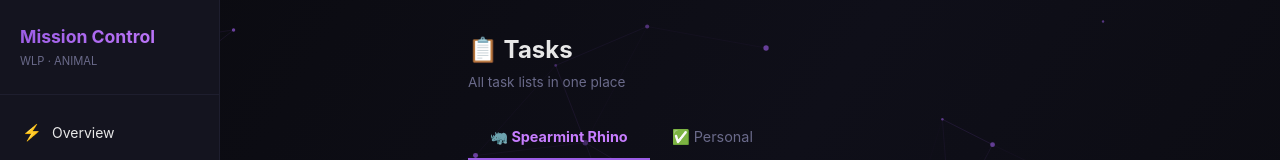
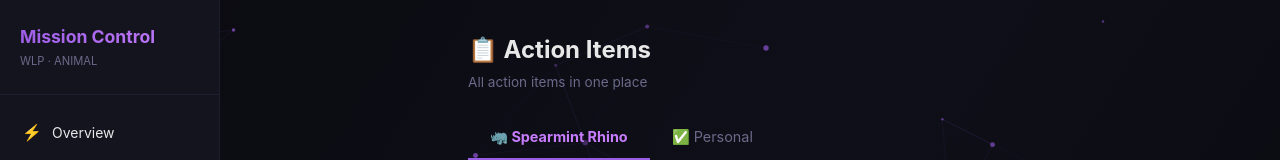
Before and after one commit to Animal71Animal/Mission-Control, a Next.js app: page /tasks in a window 1280 px wide. Shown: the top 160 px of the page. Built offline with nearby package versions, Linux system fonts and the light colour scheme; no server answers.

Commit message:
nav: rename Tasks to Action Items, remove SRB Club Todo nav entry

```diff
--- a/app/data/modules.ts
+++ b/app/data/modules.ts
@@ -17,8 +17,7 @@ export const modules: Module[] = [
   { href: "/content-pipeline", icon: "📱", title: "Content Pipeline", desc: "TikTok, Reels & Shorts management for WLP AI Artists.", status: "active", group: "business" },
   { href: "/calendar", icon: "📅", title: "Calendar", desc: "Gigs, studio sessions, meetings, and deadlines.", status: "active", group: "business" },
   { href: "/srb-tips", icon: "💰", title: "SRB Tips", desc: "Spearmint Rhino tip tracking — monthly totals, top tippers, dancer stats.", status: "active", group: "business" },
-  { href: "/tasks", icon: "📋", title: "Tasks", desc: "All task lists — Spearmint Rhino club operations and personal tasks in one hub.", status: "active", group: "business" },
-  { href: "/spearmint-rhino", icon: "🦏", title: "Spearmint Rhino", desc: "Club operations, equipment status, and venue management.", status: "active", group: "business" },
+  { href: "/tasks", icon: "📋", title: "Action Items", desc: "All action items — SRB club operations and personal tasks in one hub.", status: "active", group: "business" },
   { href: "/agents", icon: "🤖", title: "AI Office", desc: "Live view of AI agents working in the virtual office.", status: "active", group: "business" },
 
 
--- a/app/tasks/page.tsx
+++ b/app/tasks/page.tsx
@@ -15,8 +15,8 @@ export default function TasksPage() {
   return (
     <div className="page-container">
       <div style={{ marginBottom: 24 }}>
-        <h1 style={{ fontSize: "1.5rem", fontWeight: 700, margin: 0, color: "var(--text)" }}>📋 Tasks</h1>
-        <p style={{ color: "var(--muted)", marginTop: 4, fontSize: "0.85rem" }}>All task lists in one place</p>
+        <h1 style={{ fontSize: "1.5rem", fontWeight: 700, margin: 0, color: "var(--text)" }}>📋 Action Items</h1>
+        <p style={{ color: "var(--muted)", marginTop: 4, fontSize: "0.85rem" }}>All action items in one place</p>
       </div>
 
       {/* Tab Bar */}
```
Also changed, not shown: 1 other file (tests, documents, lock files or other folders).
